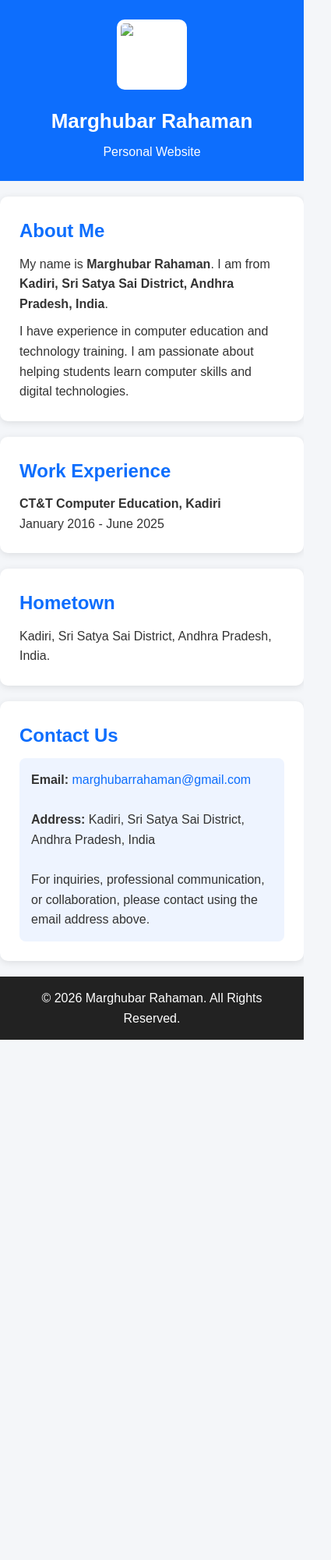
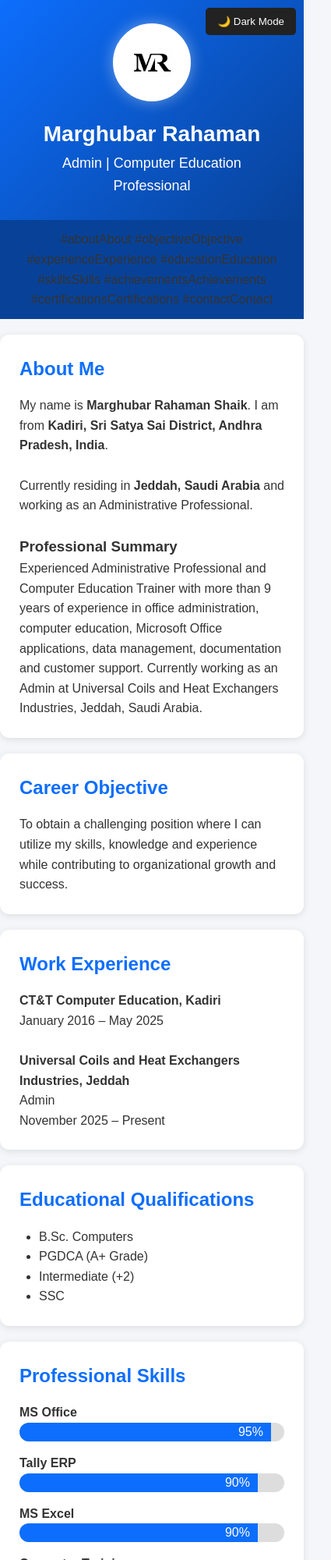
Before and after one commit to MarghubarRahaman/MR, a plain HTML site: page index.html in a window 390 px wide. Shown: the top 2000 px of the page at 78% size, 425 px wide, since content can reach past the window. Before the commit the page ends 1333 px from the top, so only its background shows below. Drawn offline with Linux system fonts and the light colour scheme.

Commit message:
Update index.html

```diff
--- a/index.html
+++ b/index.html
@@ -1,162 +1,477 @@
-
 <!DOCTYPE html>
 <html lang="en">
+
 <head>
 <meta charset="UTF-8">
 <meta name="viewport" content="width=device-width, initial-scale=1.0">
-<title>Marghubar Rahaman</title>
+
+<title>Marghubar Rahaman | Portfolio</title>
+
+<meta name="description" content="Official Portfolio of Marghubar Rahaman, Admin and Computer Education Professional">
+<meta name="keywords" content="Marghubar Rahaman, Admin, Computer Trainer, MS Office, Tally ERP, Saudi Arabia">
+<meta name="author" content="Marghubar Rahaman">
+
+<link rel="icon" href="logo.png">
 
 <style>
+
 *{
 margin:0;
 padding:0;
 box-sizing:border-box;
+scroll-behavior:smooth;
 }
 
 body{
-    font-family:Arial, sans-serif;
+font-family:Arial,sans-serif;
 background:#f4f6f9;
 color:#333;
 line-height:1.6;
 }
 
 header{
-    background:#0d6efd;
+background:linear-gradient(135deg,#0d6efd,#084298);
 color:white;
-    padding:25px;
+padding:30px;
 }
 
-.header-content{
-    max-width:1000px;
-    margin:auto;
+.header-container{
 display:flex;
 align-items:center;
 justify-content:center;
 gap:20px;
+flex-wrap:wrap;
 }
 
 .logo{
-    width:90px;
-    height:90px;
+width:130px;
+height:130px;
+border-radius:50%;
+background:white;
+border:5px solid white;
+padding:15px;
 object-fit:contain;
-    background:white;
-    border-radius:10px;
-    padding:5px;
+box-shadow:0 0 20px rgba(255,255,255,.4);
 }
 
-.name-area h1{
-    margin-bottom:5px;
-    font-size:32px;
+.name-box h1{
+font-size:38px;
 }
 
-.name-area p{
-    font-size:16px;
+.name-box p{
+font-size:18px;
+}
+
+nav{
+background:#084298;
+padding:12px;
+text-align:center;
+}
+
+nav a{
+color:white;
+text-decoration:none;
+margin:0 12px;
+font-weight:bold;
+}
+
+nav a:hover{
+color:#ffd700;
 }
 
 section{
-    max-width:900px;
+max-width:1000px;
 margin:20px auto;
+padding:25px;
 background:white;
-    padding:25px;
-    border-radius:10px;
-    box-shadow:0 2px 10px rgba(0,0,0,0.1);
+border-radius:12px;
+box-shadow:0 2px 10px rgba(0,0,0,.1);
 }
 
 h2{
 color:#0d6efd;
-    margin-bottom:10px;
+margin-bottom:15px;
 }
 
-.contact-box{
-    background:#eef4ff;
-    padding:15px;
-    border-radius:8px;
+ul{
+padding-left:25px;
 }
 
-a{
-    color:#0d6efd;
+.button{
+display:inline-block;
+padding:12px 20px;
+background:#0d6efd;
+color:white;
 text-decoration:none;
+border-radius:6px;
+margin:5px;
+}
+
+.button:hover{
+background:#084298;
+}
+
+.social a{
+display:inline-block;
+background:#0d6efd;
+color:white;
+padding:10px 15px;
+border-radius:6px;
+text-decoration:none;
+margin:5px;
+}
+
+.social a:hover{
+background:#084298;
+}
+
+.skill{
+margin:15px 0;
+}
+
+.skill-bar{
+width:100%;
+background:#ddd;
+border-radius:20px;
+overflow:hidden;
+}
+
+.skill-fill{
+height:24px;
+background:#0d6efd;
+color:white;
+text-align:right;
+padding-right:10px;
+line-height:24px;
+animation:grow 2s ease;
+}
+
+@keyframes grow{
+from{
+width:0;
+}
+}
+
+.dark-btn{
+position:fixed;
+top:10px;
+right:10px;
+border:none;
+padding:10px 15px;
+background:#222;
+color:white;
+border-radius:5px;
+cursor:pointer;
+z-index:999;
+}
+
+.top-btn{
+position:fixed;
+bottom:20px;
+right:20px;
+background:#0d6efd;
+color:white;
+padding:12px 16px;
+border-radius:50%;
+text-decoration:none;
+font-size:20px;
+font-weight:bold;
+}
+
+.dark-mode{
+background:#121212;
+color:white;
+}
+
+.dark-mode section{
+background:#1f1f1f;
+color:white;
+}
+
+.dark-mode h2{
+color:#66b2ff;
+}
+
+.dark-mode nav{
+background:#000;
 }
 
 footer{
 background:#222;
 color:white;
 text-align:center;
-    padding:15px;
+padding:20px;
 margin-top:20px;
 }
 
+.dark-mode footer{
+background:#000;
+}
+
+.counter{
+text-align:center;
+}
+
 @media(max-width:768px){
-    .header-content{
+
+.header-container{
 flex-direction:column;
 text-align:center;
 }
 
-    .name-area h1{
-        font-size:26px;
+.logo{
+width:100px;
+height:100px;
 }
+
+.name-box h1{
+font-size:28px;
 }
+
+nav a{
+display:block;
+margin:8px 0;
+}
+
+}
+
 </style>
 </head>
 
-<body>
+<body id="top">
+
+<button class="dark-btn" onclick="toggleDarkMode()">
+🌙 Dark Mode
+</button>
 
 <header>
-    <div class="header-content">
 
-        <img src="logo.jpg" alt="MR Logo" class="logo">
+<div class="header-container">
 
-        <div class="name-area">
+<img src="logo.png" alt="MR Logo" class="logo">
+
+<div class="name-box">
 <h1>Marghubar Rahaman</h1>
-            <p>Personal Website</p>
+<p>Admin | Computer Education Professional</p>
 </div>
 
 </div>
+
 </header>
 
-<section>
+<nav>
+
+#aboutAbout</a>
+
+#objectiveObjective</a>
+
+#experienceExperience</a>
+
+#educationEducation</a>
+
+#skillsSkills</a>
+
+#achievementsAchievements</a>
+
+#certificationsCertifications</a>
+
+#contactContact</a>
+
+</nav>
+
+<section id="about">
+
 <h2>About Me</h2>
 
 <p>
-        My name is <strong>Marghubar Rahaman</strong>.
+My name is <strong>Marghubar Rahaman Shaik</strong>.
 I am from <strong>Kadiri, Sri Satya Sai District,
 Andhra Pradesh, India</strong>.
 </p>
 
-    <p style="margin-top:10px;">
-        I have experience in computer education and technology training.
-        I am passionate about helping students learn computer skills and digital technologies.
+<br>
+
+<p>
+Currently residing in <strong>Jeddah, Saudi Arabia</strong> and working as an Administrative Professional.
 </p>
+
+<br>
+
+<h3>Professional Summary</h3>
+
+<p>
+Experienced Administrative Professional and Computer Education Trainer with more than 9 years of experience in office administration, computer education, Microsoft Office applications, data management, documentation and customer support. Currently working as an Admin at Universal Coils and Heat Exchangers Industries, Jeddah, Saudi Arabia.
+</p>
+
+</section>
+
+<section id="objective">
+
+<h2>Career Objective</h2>
+
+<p>
+To obtain a challenging position where I can utilize my skills, knowledge and experience while contributing to organizational growth and success.
+</p>
+
+</section>
+
+<section id="experience">
+
+<h2>Work Experience</h2>
+
+<p>
+<strong>CT&T Computer Education, Kadiri</strong><br>
+January 2016 – May 2025
+</p>
+
+<br>
+
+<p>
+<strong>Universal Coils and Heat Exchangers Industries, Jeddah</strong><br>
+Admin<br>
+November 2025 – Present
+</p>
+
+</section>
+
+<section id="education">
+
+<h2>Educational Qualifications</h2>
+
+<ul>
+<li>B.Sc. Computers</li>
+<li>PGDCA (A+ Grade)</li>
+<li>Intermediate (+2)</li>
+<li>SSC</li>
+</ul>
+
+</section>
+
+<section id="skills">
+
+<h2>Professional Skills</h2>
+
+<div class="skill">
+<p><strong>MS Office</strong></p>
+<div class="skill-bar">
+<div class="skill-fill" style="width:95%">95%</div>
+</div>
+</div>
+
+<div class="skill">
+<p><strong>Tally ERP</strong></p>
+<div class="skill-bar">
+<div class="skill-fill" style="width:90%">90%</div>
+</div>
+</div>
+
+<div class="skill">
+<p><strong>MS Excel</strong></p>
+<div class="skill-bar">
+<div class="skill-fill" style="width:90%">90%</div>
+</div>
+</div>
+
+<div class="skill">
+<p><strong>Computer Training</strong></p>
+<div class="skill-bar">
+<div class="skill-fill" style="width:95%">95%</div>
+</div>
+</div>
+
+<h3>Additional Skills</h3>
+
+<ul>
+<li>Office Administration</li>
+<li>Document Management</li>
+<li>Data Entry & Reporting</li>
+<li>Email Management</li>
+<li>Customer Service</li>
+<li>Internet Applications</li>
+</ul>
+
 </section>
 
 <section>
-    <h2>Work Experience</h2>
 
-    <p>
-        <strong>CT&T Computer Education, Kadiri</strong>
-    </p>
+<h2>Languages Known</h2>
 
-    <p>
-        January 2016 - June 2025
-    </p>
+<ul>
+<li>English</li>
+<li>Hindi</li>
+<li>Telugu</li>
+</ul>
+
+</section>
+
+<section id="achievements">
+
+<h2>Achievements</h2>
+
+<ul>
+<li>More than 9 years of experience in computer education and administration.</li>
+<li>Successfully trained hundreds of students in computer applications.</li>
+<li>Strong expertise in Microsoft Office and Tally ERP.</li>
+<li>Experienced in office administration and documentation management.</li>
+<li>Recognized for dedication, discipline and communication skills.</li>
+</ul>
+
+</section>
+
+<section id="certifications">
+
+<h2>Certifications</h2>
+
+<ul>
+<li>PGDCA (Post Graduate Diploma in Computer Applications) – A+ Grade</li>
+<li>Microsoft Office Training</li>
+<li>Computer Education and Training Experience</li>
+</ul>
+
 </section>
 
 <section>
-    <h2>Hometown</h2>
 
-    <p>
-        Kadiri, Sri Satya Sai District,
-        Andhra Pradesh, India.
-    </p>
+<h2>Social Media</h2>
+
+<div class="social">
+
+<a href="https://www.linkedin.com/in/margub-rehman-1a1619369/?skipRedirect=true" target="_blank">
+LinkedIn
+</a>
+
+<a href="https://www.instagram.com/urs_rahaman/" target="_blank">
+Instagram
+</a>
+
+<a href="https://www.facebook.com/profile.php?id=61577124011200" target="_blank">
+Facebook
+</a>
+
+</div>
+
 </section>
 
 <section>
-    <h2>Contact Us</h2>
 
-    <div class="contact-box">
+<h2>Resume</h2>
+
+<a href="resume.pdf" target="_blank" class="button">
+📄 View Resume
+</a>
+
+<a href="resume.pdf" download class="button">
+⬇ Download Resume
+</a>
+
+</section>
+
+<section id="contact">
+
+<h2>Contact Information</h2>
 
 <p>
-            <strong>Email:</strong>
+📧 Email:
 <a href="mailto:marghubarrahaman@gmail.com">
 marghubarrahaman@gmail.com
 </a>
@@ -165,24 +480,68 @@ footer{
 <br>
 
 <p>
-            <strong>Address:</strong>
-            Kadiri, Sri Satya Sai District,
-            Andhra Pradesh, India
+📱 Saudi Mobile / WhatsApp:
+tel:+966563578701
++966 563578701
+</a>
 </p>
 
 <br>
 
 <p>
-            For inquiries, professional communication, or collaboration,
-            please contact using the email address above.
+📱 India Mobile / WhatsApp:
+tel:+918886341462
++91 8886341462
+</a>
 </p>
 
-    </div>
+<br>
+
+https://wa.me/966563578701
+💬 WhatsApp Me
+</a>
+
+</section>
+
+<section class="counter">
+
+<h2>Visitor Counter</h2>
+
+<img
+src="https://hitwebcounter.com/counter/counter.php?page=8000000&style=0006&nbdigits=5&type=page&initCount=0"
+alt="Visitor Counter">
+
 </section>
 
 <footer>
-    © 2026 Marghubar Rahaman. All Rights Reserved.
+
+<p>
+© <span id="year"></span> Marghubar Rahaman.
+All Rights Reserved.
+</p>
+
+<br>
+
+<p>
+Admin | Computer Education Professional
+</p>
+
 </footer>
+
+#top
+↑
+</a>
+
+<script>
+
+document.getElementById("year").textContent =
+new Date().getFullYear();
+
+function toggleDarkMode(){
+document.body.classList.toggle("dark-mode");
+}
+
+</script>
 
 </body>
 </html>
```
Lines whose indentation alone changed are shown as unchanged.
